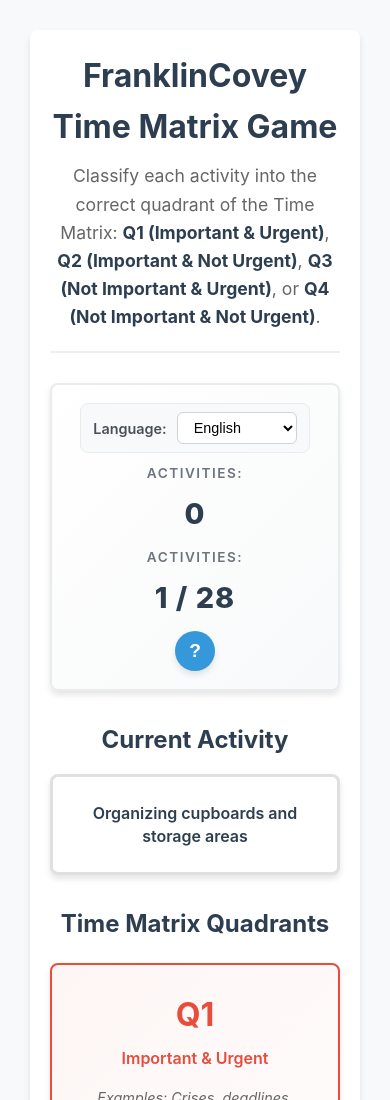
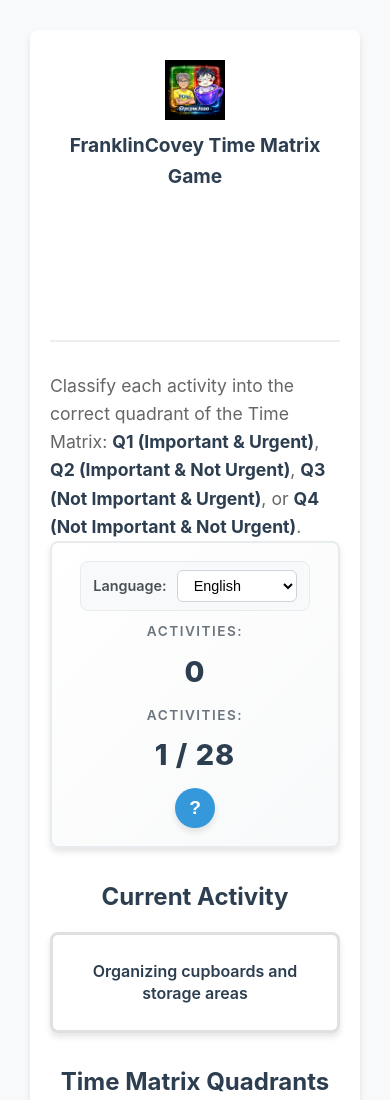
Before and after one commit to roloje777/time-matrix-game, a plain HTML site: page index.html in a window 390 px wide. Shown: the top 1100 px of the page. Drawn offline with Linux system fonts and the light colour scheme.

Commit message:
add logo

```diff
--- a/index.html
+++ b/index.html
@@ -10,7 +10,10 @@
     <div class="container">
         <!-- Header Section -->
 <header class="header">
+    <img class="logo" src="./assets/logo.png" alt="Logo">
     <h1>FranklinCovey Time Matrix Game</h1>
+</header>
+
     <p class="instructions">
         Classify each activity into the correct quadrant of the Time Matrix:
         <strong>Q1 (Important & Urgent)</strong>,
--- a/styles.css
+++ b/styles.css
@@ -458,6 +458,7 @@
         font-size: 1rem;
         min-height: 80px;
     }
+
 }
 
 /* Accessibility */
@@ -678,6 +679,49 @@
     outline: 3px solid rgba(52, 152, 219, 0.3);
     outline-offset: 2px;
 }
+/* Logo styling */
+.header {
+    display: flex;
+    align-items: center; /* vertically center logo and text */
+    justify-content: center; /* center content horizontally */
+    flex-wrap: wrap; /* allow wrapping on small screens */
+    padding: 10px;
+}
+
+.header .logo {
+    margin-right: 20px; /* space between logo and title */
+    max-width: 80px; /* prevent logo from being too large */
+    height: auto;
+}
+
+.header h1 {
+    flex: 1 1 200px; /* grow and shrink with a minimum width */
+    text-align: center;
+    margin: 0;
+    font-size: 1.5rem;
+}
+
+/* Responsive adjustments */
+@media (max-width: 600px) {
+    .header {
+        flex-direction: column; /* stack logo and title vertically */
+        text-align: center;
+    }
+
+    .header .logo {
+        margin-right: 0;
+        margin-bottom: 10px;
+        max-width: 60px;
+    }
+
+    .header h1 {
+        font-size: 1.2rem;
+    }
+}
+
+
+
+
 
 /* High Contrast Mode Support */
 @media (prefers-contrast: high) {
```
Also changed, not shown: assets/logo.png (added). Lines whose indentation alone changed are shown as unchanged.
